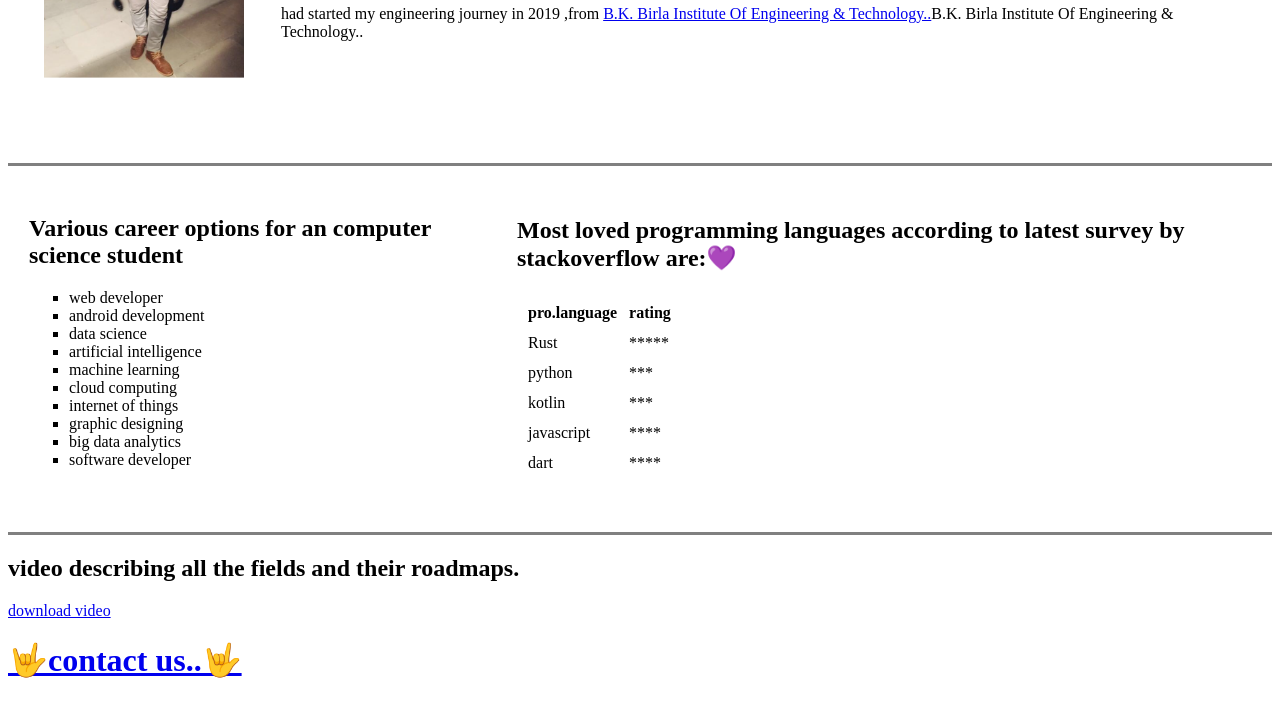
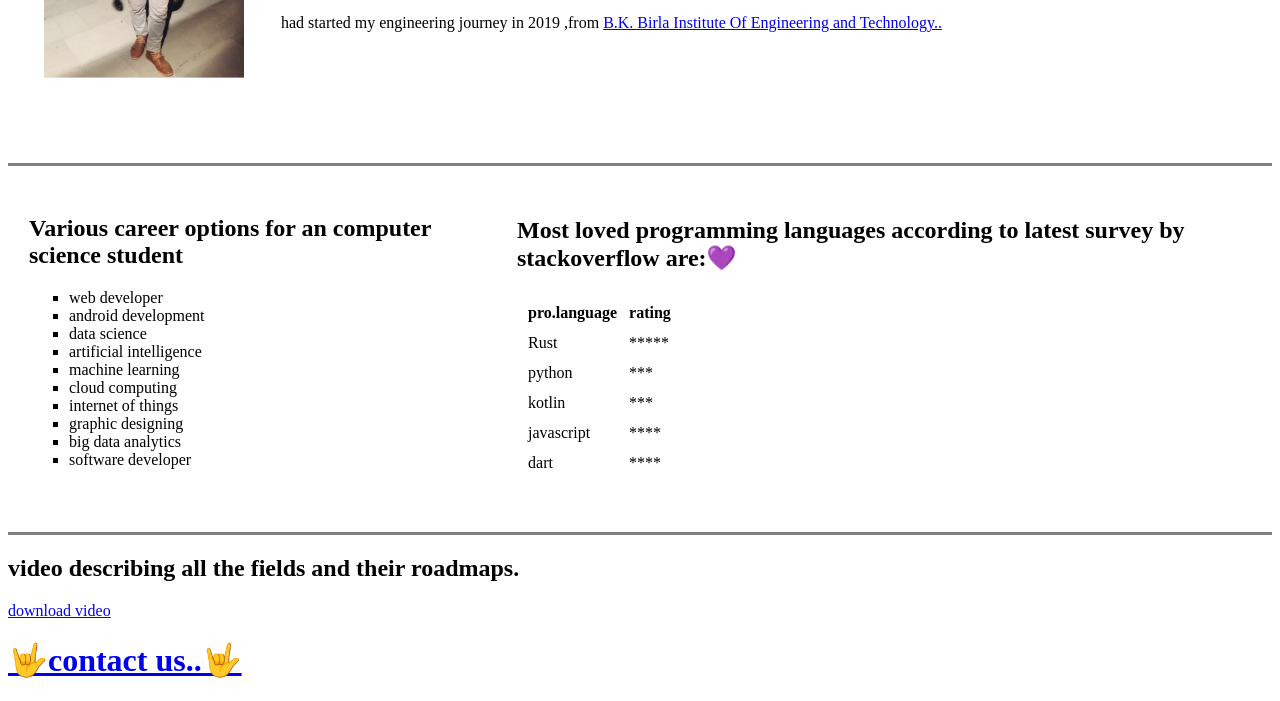
Before and after one commit to vivek1-1/pros, a plain HTML site: page index.html in a window 1280 px wide. Shown: the part 208-909 px from the top of the page. Drawn offline with Linux system fonts and the light colour scheme.

Commit message:
Update index.html

```diff
--- a/index.html
+++ b/index.html
@@ -16,8 +16,7 @@
         <em>an <strong>engineering</strong> student</em>
         <br>
         <p>had started my engineering journey in 2019 ,from <a
-            href="https://r.search.yahoo.com/_ylt=AwrPg3LgAplgUmYATXG7HAx.;_ylu=Y29sbwNzZzMEcG9zAzEEdnRpZAMEc2VjA3Ny/RV=2/RE=1620669281/RO=10/RU=https%3a%2f%2fbkbiet.ac.in%2f/RK=2/RS=4UzNQVjUXFIj9.u5aJHSa7GK_U8-">B.K. Birla Institute Of Engineering &
-            Technology..</a>B.K. Birla Institute Of Engineering & Technology..</p>
+            href="https://r.search.yahoo.com/_ylt=AwrPg3LgAplgUmYATXG7HAx.;_ylu=Y29sbwNzZzMEcG9zAzEEdnRpZAMEc2VjA3Ny/RV=2/RE=1620669281/RO=10/RU=https%3a%2f%2fbkbiet.ac.in%2f/RK=2/RS=4UzNQVjUXFIj9.u5aJHSa7GK_U8-">B.K. Birla Institute Of Engineering and Technology..</a></p>
       </td>
     </tr>
   </table>
```
